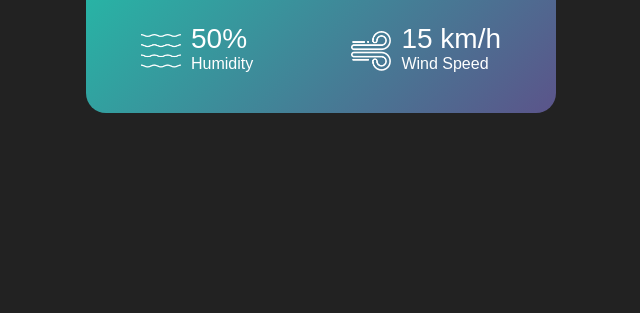
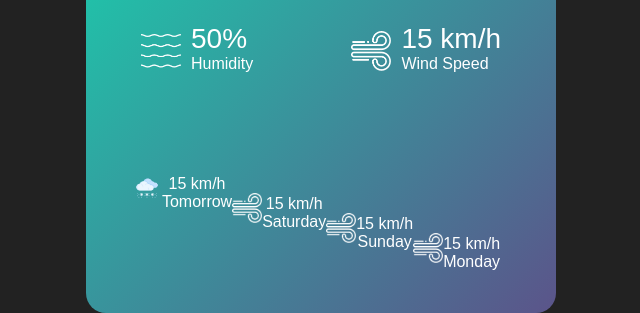
Before and after one commit to Nicocarra/MeteoAppNetlify, a website built with Vite: page index.html in a window 1280 px wide. Shown: the part 559-872 px from the top of the page, without its empty margins (319-959 px from the left). Before the commit the page ends 800 px from the top, so only its background shows below. Built offline with nearby package versions, Linux system fonts and the light colour scheme; no server answers.

Commit message:
adding forecast 4 days

```diff
--- a/index.html
+++ b/index.html
@@ -45,6 +45,46 @@
 
           </div>
         </div>
+        <div class="nextDays">
+          <div class="col2">
+
+            <img src="images/snow.png">
+
+            <div>
+              <p class="next">15 km/h</p>
+              <p>Tomorrow</p>
+
+            </div>
+            <div class="col2">
+
+              <img src="images/wind.png">
+
+              <div>
+                <p class="secondNext">15 km/h</p>
+                <p>Saturday</p>
+
+              </div>
+              <div class="col2">
+
+                <img src="images/wind.png">
+
+                <div>
+                  <p class="thirdNext">15 km/h</p>
+                  <p>Sunday</p>
+
+                </div>
+                <div class="col2">
+
+                  <img src="images/wind.png">
+
+                  <div>
+                    <p class="fourthNext">15 km/h</p>
+                    <p>Monday</p>
+
+                  </div>
+
+
+        </div>
       </div>
     </div>
 
--- a/src/style.css
+++ b/src/style.css
@@ -98,3 +98,27 @@ body{
     font-size: 28px;
     margin-top: -6px;
 }
+
+.nextDays {
+    display: flex;
+    flex-direction: column;
+    align-items: center;
+    text-align: center;
+    margin-right: 10px;
+}
+
+.col2{
+    display: flex;
+    flex-direction: row;
+    align-items: center;
+    text-align: center;
+    margin-top: 40px;
+}
+
+
+.col2 img{
+    width: 30px;
+    margin-bottom: 10px;
+    margin-right: 0;
+    ;
+}
```
